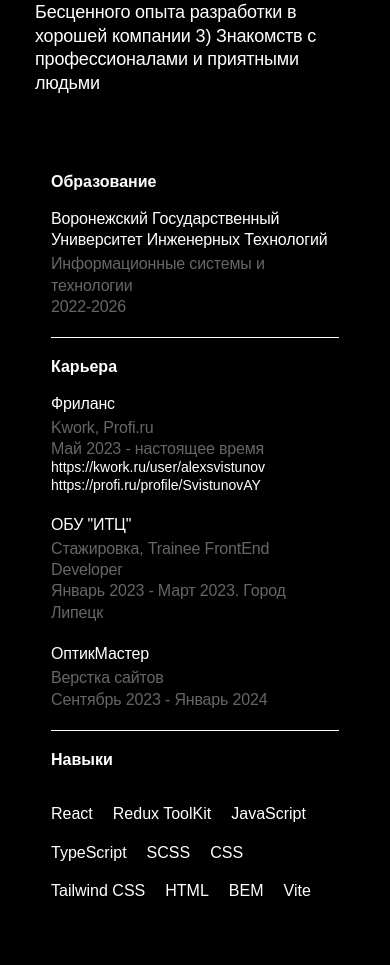
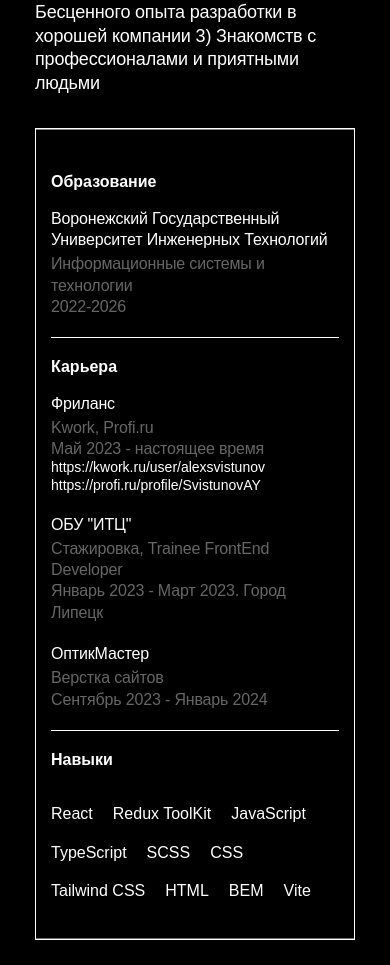
Before and after one commit to AlexSvistunov/red-collar-letter, a plain HTML site: page index.html in a window 390 px wide. Shown: the part 1031-1996 px from the top of the page. Drawn offline with Linux system fonts and the light colour scheme.

Commit message:
fix deploy

```diff
--- a/styles/styles.css
+++ b/styles/styles.css
@@ -307,7 +307,7 @@ img {
  }
 
  .resume {
-  background-image: url('..//assets/images/bg-phone.png');
+  background-image: url('../assets/images/bg-phone.png');
  }
 
 
```
